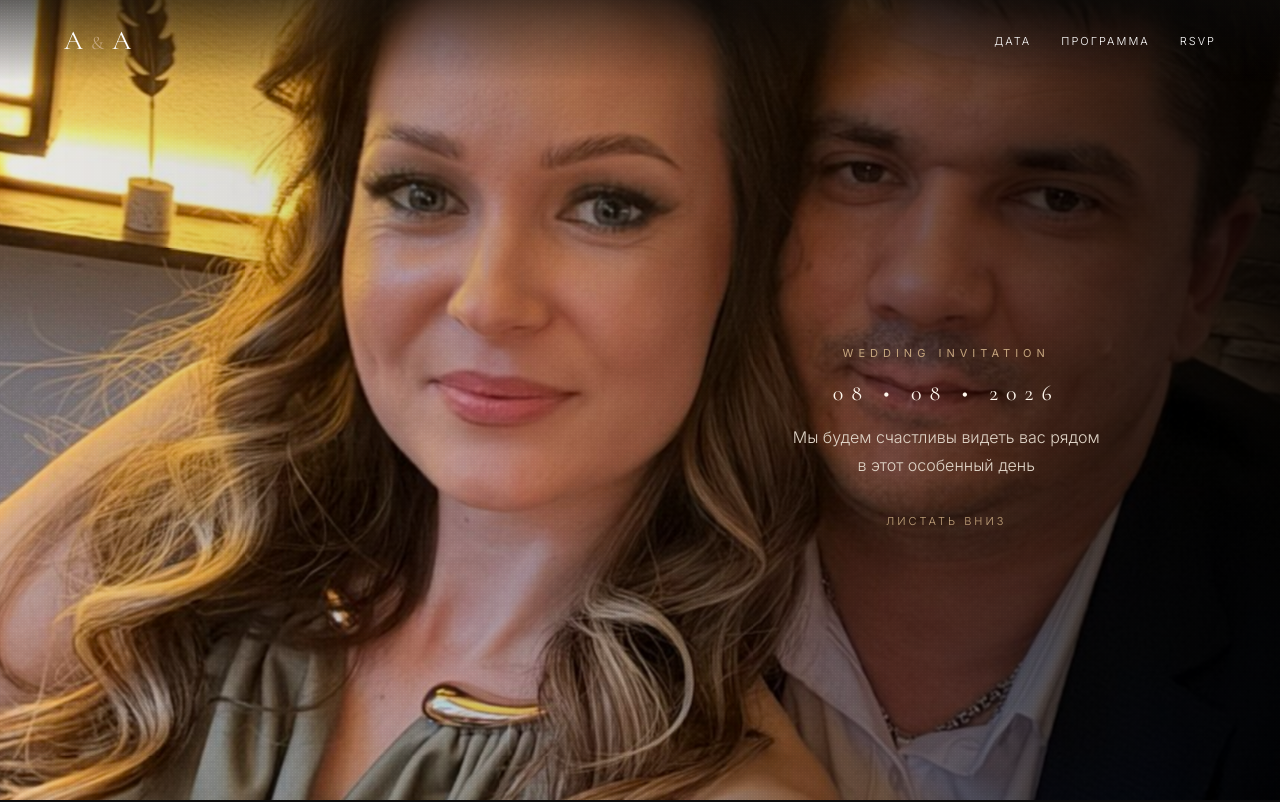
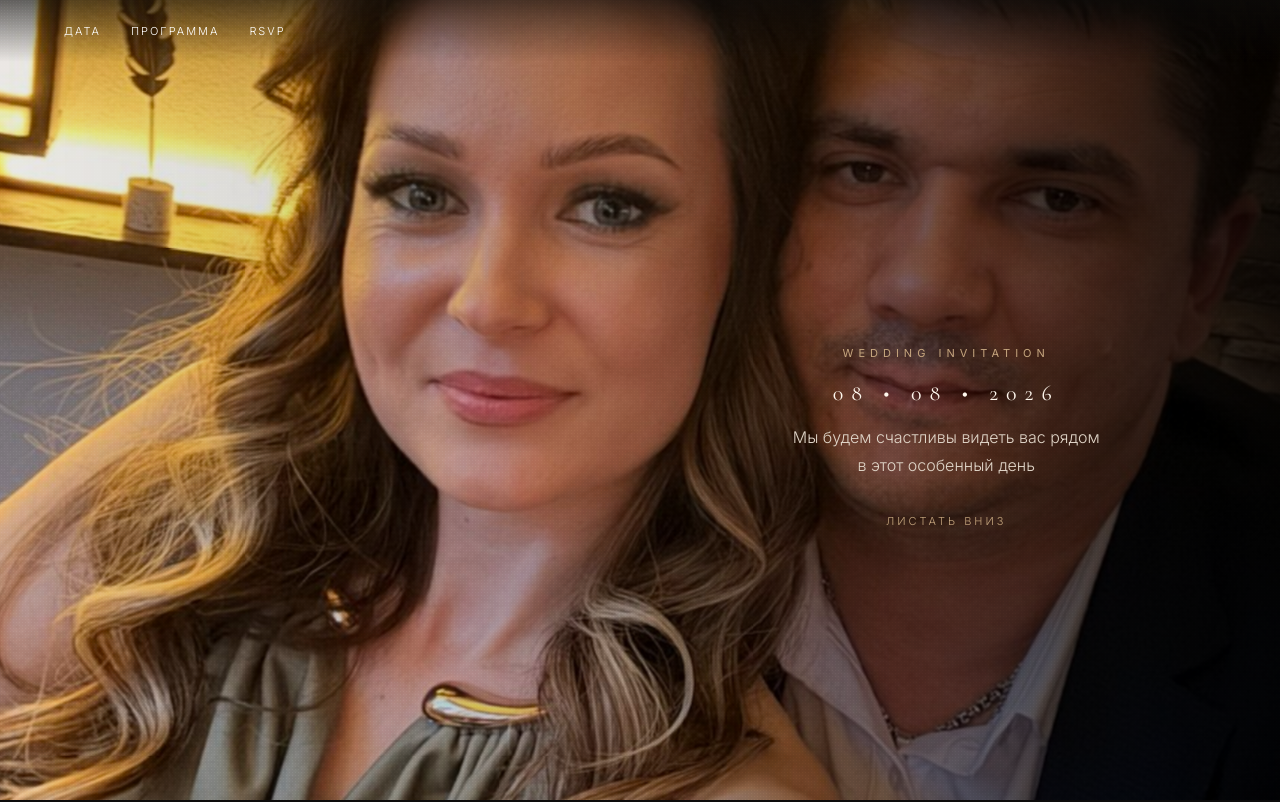
Before and after one commit to nekqadamovsino-spec/wedding-080826, a plain HTML site: page index.html in a window 1280 px wide. Shown: the top 802 px of the page. Drawn offline with nearby package versions, Linux system fonts and the light colour scheme.

Commit message:
Update index.html

```diff
--- a/index.html
+++ b/index.html
@@ -6,7 +6,7 @@
   <title>Свадебное приглашение — 08.08.2026</title>
   <meta name="description" content="Свадебное приглашение — 08.08.2026" />
   <meta property="og:title" content="" />
-  <meta property="og:description" content="Приглашение на свадьбу • 27.06.2026" />
+  <meta property="og:description" content="Приглашение на свадьбу • 08.08.2026" />
   <meta property="og:image" content="images/og.jpg" />
   <link rel="preconnect" href="https://fonts.googleapis.com">
   <link rel="preconnect" href="https://fonts.gstatic.com" crossorigin>
@@ -17,7 +17,6 @@
   <div class="noise"></div>
 
   <header class="topbar">
-    <a class="brand" href="#home">A<span>&</span>A</a>
     <button class="menu-btn" aria-label="Открыть меню"><span></span><span></span></button>
     <nav class="menu">
       <a href="#date">Дата</a>
```
